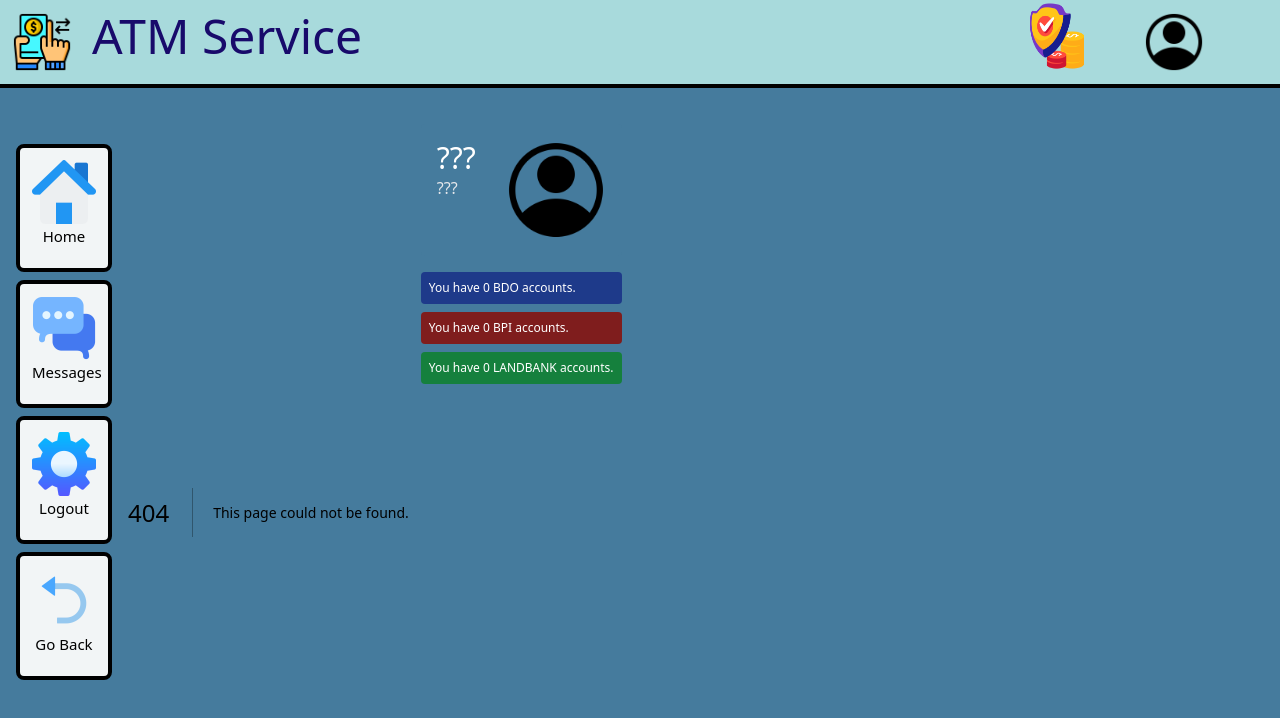
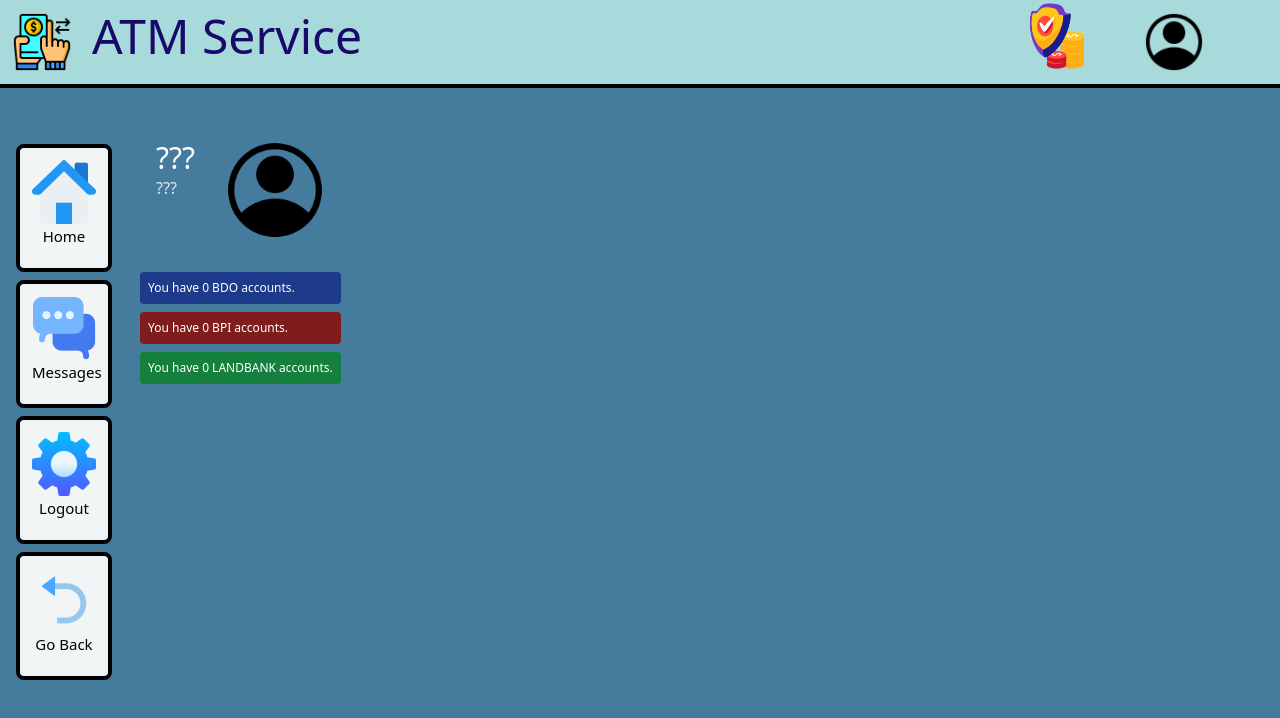
Before and after one commit to loo-ee/online-atm.next.js, a Next.js app: page /user in a window 1280 px wide. Before the commit this address had no page. Shown: the top 718 px of the page. Built offline with nearby package versions, Linux system fonts and the light colour scheme.

Commit message:
Move User related components into User page

```diff
--- a/src/app/layout.tsx
+++ b/src/app/layout.tsx
@@ -1,8 +1,6 @@
 import UserContextProvider from '@/contexts/UserContext';
-import Controls from './Controls';
 import './globals.css';
 import Header from './Header';
-import Panel from './Panel';
 
 export default function RootLayout({
   children,
@@ -16,13 +14,7 @@ export default function RootLayout({
         <UserContextProvider>
           <Header />
 
-          <div className="mt-28 flex flex-row">
-            <Controls />
-
-            {children}
-
-            <Panel />
-          </div>
+          {children}
         </UserContextProvider>
       </body>
     </html>
--- /dev/null
+++ b/src/app/user/layout.tsx
@@ -0,0 +1,20 @@
+import Controls from './Controls';
+import Panel from './Panel';
+
+export default function UserLayout({
+  children,
+}: {
+  children: React.ReactNode;
+}) {
+  return (
+    <div>
+      <div className="mt-28 flex flex-row">
+        <Controls />
+
+        {children}
+
+        <Panel />
+      </div>
+    </div>
+  );
+}
--- /dev/null
+++ b/src/app/user/page.tsx
@@ -0,0 +1,3 @@
+export default function UserPage({}) {
+  return <div></div>;
+}
```
Also changed, not shown: src/app/user/Controls.tsx (renamed from src/app/Controls.tsx), src/app/user/Panel.tsx (renamed from src/app/Panel.tsx).
